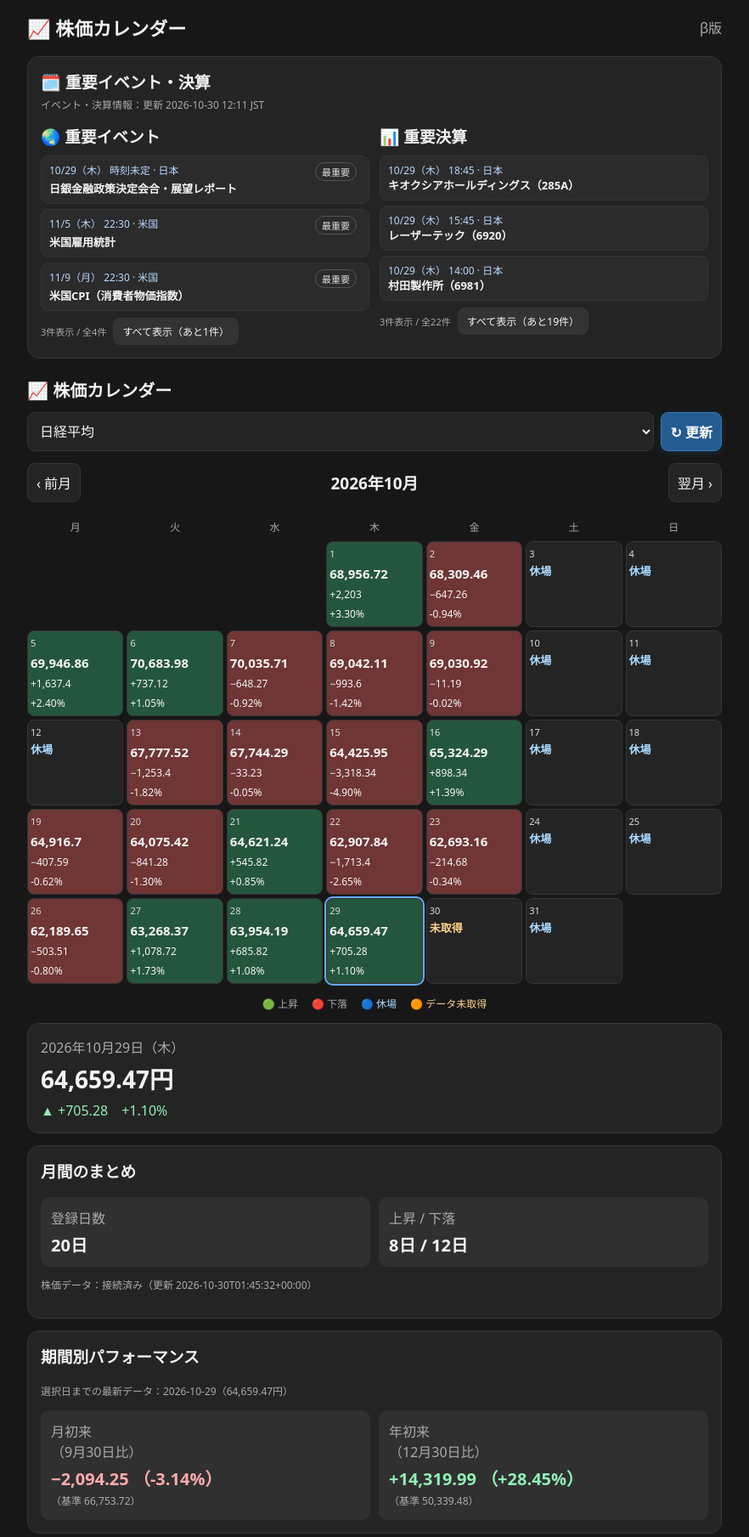
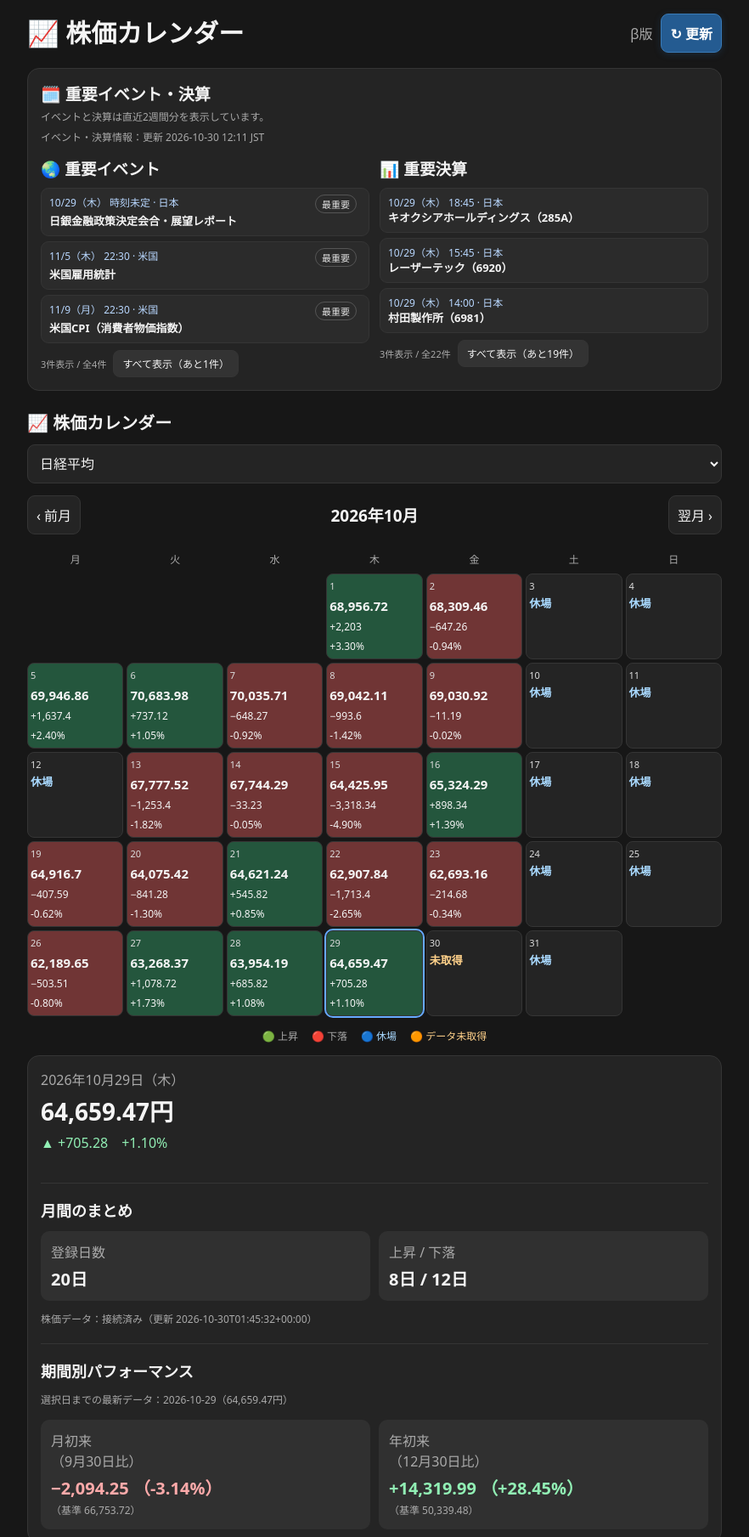
Before and after one commit to rattus-dic/stock-calendar-public, a plain HTML site: page index.html in a window 1280 px wide. Shown: the top 1809 px of the page at 85% size, without its empty margins (199-1081 px from the left). Drawn offline with Linux system fonts and the light colour scheme.

Commit message:
Add files via upload

```diff
--- a/index.html
+++ b/index.html
@@ -69,14 +69,36 @@ select{flex:1;min-width:0}
 .indicator-history{margin-top:18px;padding-top:15px;border-top:1px solid var(--line)}
 .subsection-heading{font-size:16px;line-height:1.4;margin:0 0 10px}
 
+
+/* Final layout refinements */
+.site-header{display:flex;align-items:center;justify-content:space-between;gap:10px;margin-bottom:18px}
+.site-header h1{font-size:30px;line-height:1.2;font-weight:850}
+.header-actions{display:flex;align-items:center;gap:10px;flex-shrink:0}
+.header-actions .muted{white-space:nowrap}
+#refresh.refresh-button{background:#245b91;border-color:#397bb8;color:#fff;font-weight:800;box-shadow:0 2px 8px rgba(36,91,145,.28);white-space:nowrap}
+#refresh.refresh-button:active{background:#19446f;transform:translateY(1px)}
+.toolbar{margin-bottom:14px}
+.performance-summary-panel{display:flex;flex-direction:column;gap:0}
+.performance-summary-panel h3{font-size:18px;margin:0 0 12px}
+.detail-section{padding:0 0 18px}
+.summary-section,.performance-section{border-top:1px solid var(--line);padding:18px 0 0;margin-top:18px}
+.summary-section .note{margin-bottom:0}
+.event-caption{margin:2px 0 8px;line-height:1.35}
+@media(max-width:430px){
+  .site-header h1{font-size:30px}
+  .header-actions{gap:7px}
+  #refresh.refresh-button{padding:8px 9px;font-size:14px}
+}
+
 </style>
 </head>
 <body>
 <main>
-<header><h1>📈 株価カレンダー</h1><span class="muted">β版</span></header>
+<header class="site-header"><h1>📈 株価カレンダー</h1><div class="header-actions"><span class="muted">β版</span><button id="refresh" class="refresh-button" type="button">↻ 更新</button></div></header>
 
 <section class="panel" id="eventsPanel" aria-labelledby="eventsHeading" style="margin-bottom:18px">
   <h2 id="eventsHeading" style="font-size:19px;margin:0 0 6px">🗓️ 重要イベント・決算</h2>
+  <p class="note event-caption">イベントと決算は直近2週間分を表示しています。</p>
   <p class="note event-caption" id="eventsUpdated">イベント・決算情報を読み込み中…</p>
   <div class="event-grid">
     <div>
@@ -100,7 +122,6 @@ select{flex:1;min-width:0}
 <option value="nasdaq">NASDAQ総合</option>
 <option value="sox">SOX（半導体株指数）</option>
 </select>
-<button id="refresh" class="refresh-button">↻ 更新</button>
 </div>
 <div class="monthbar">
 <button id="prev">‹ 前月</button>
@@ -112,20 +133,21 @@ select{flex:1;min-width:0}
 </div>
 <div id="calendar" class="calendar"></div>
 <div class="legend"><span>🟢 上昇</span><span>🔴 下落</span><span style="color:#a9d9ff">🔵 休場</span><span style="color:#ffd18a">🟠 データ未取得</span></div>
-<section class="panel" id="detail">
+<section class="panel performance-summary-panel" aria-label="株価詳細とパフォーマンス">
+  <section id="detail" class="detail-section">
     <div class="muted">日付を選択してください</div>
     <div class="note">株価データの接続準備中です。</div>
   </section>
-<section class="panel">
-<h3 style="margin-top:0">月間のまとめ</h3>
+  <section class="summary-section">
+    <h3>月間のまとめ</h3>
     <div class="metrics">
       <div class="metric"><span class="muted">登録日数</span><strong id="count">0日</strong></div>
       <div class="metric"><span class="muted">上昇 / 下落</span><strong id="days">— / —</strong></div>
     </div>
     <p class="note" id="status">株価データ：未接続</p>
   </section>
-<section class="panel" id="performance">
-  <h3 style="margin-top:0">期間別パフォーマンス</h3>
+  <section id="performance" class="performance-section">
+    <h3>期間別パフォーマンス</h3>
     <p class="note" id="performanceDate">比較対象を計算中…</p>
     <div class="metrics">
       <div class="metric">
@@ -139,6 +161,7 @@ select{flex:1;min-width:0}
         <span class="note" id="yearBaseValue">（基準 —）</span>
       </div>
     </div>
+  </section>
 </section>
 </section>
 
@@ -645,7 +668,7 @@ $('next').onclick = () => {
   render();
 };
 $('index').onchange = e => { index = e.target.value; selectLatestAvailableDate(); render(); };
-$('refresh').onclick = () => { loadPrices(); loadIndicatorHistory(); loadEvents(); };
+$('refresh').onclick = () => { window.location.reload(); };
 $('historyMetric').onchange = renderIndicatorHistory;
 $('historyRange').onchange = renderIndicatorHistory;
 
```
Lines whose indentation alone changed are shown as unchanged.
